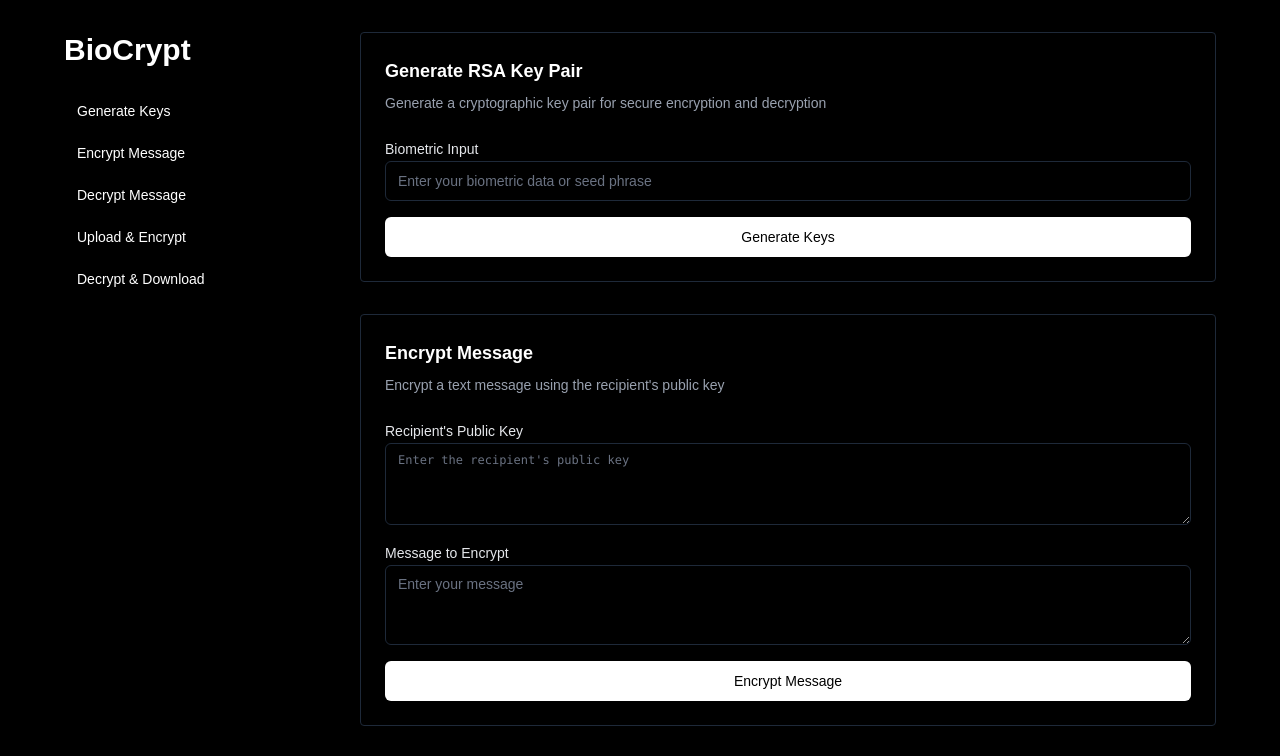
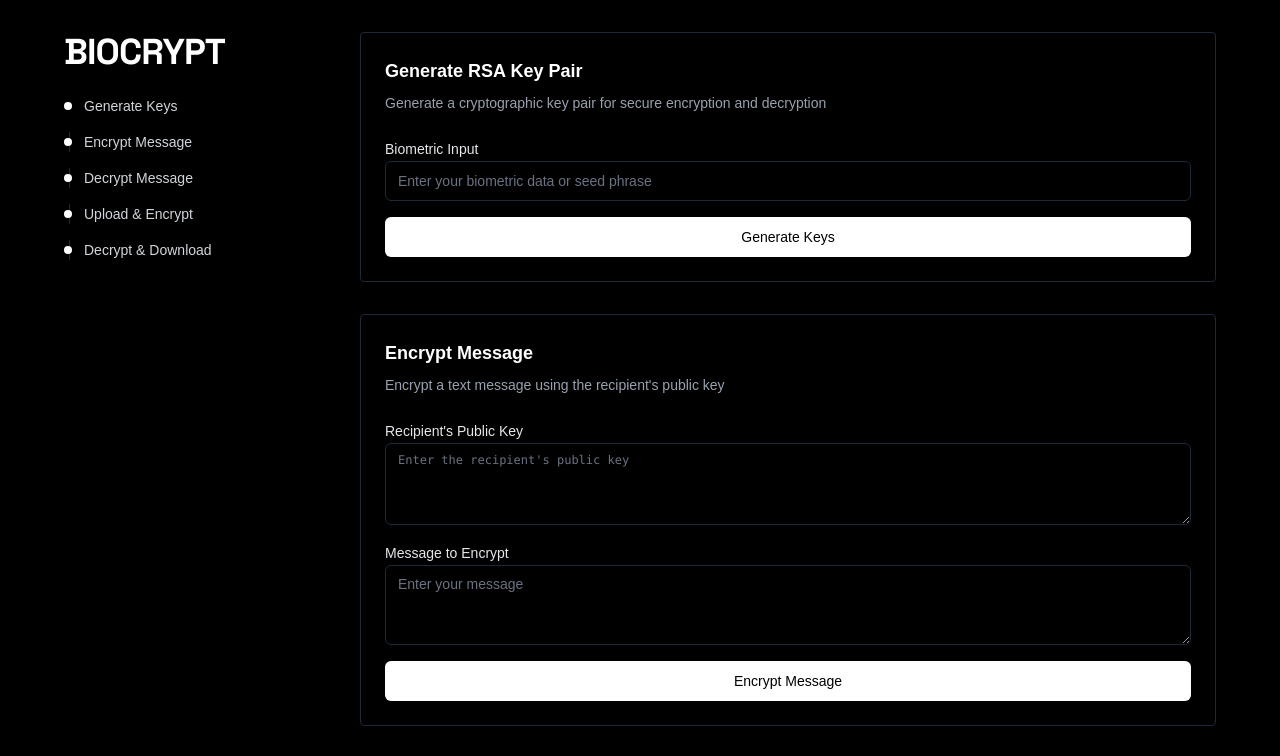
Before and after one commit to pieakshat/Eth-Delhi, a Next.js app in the folder FE/biocrypt/: page /dashboard in a window 1280 px wide. Shown: the top 756 px of the page. Built offline with nearby package versions, Linux system fonts and the light colour scheme.

Commit message:
feat():added a better ui

```diff
--- a/FE/biocrypt/app/dashboard/page.tsx
+++ b/FE/biocrypt/app/dashboard/page.tsx
@@ -157,13 +157,44 @@ export default function Dashboard() {
     <div className="min-h-screen bg-black text-white p-8">
       <div className="max-w-6xl mx-auto grid grid-cols-12 gap-8">
         <aside className="col-span-12 md:col-span-3">
-          <h1 className="text-3xl font-semibold mb-6">BioCrypt</h1>
-          <nav className="space-y-1 text-sm">
-            <a href="#generate" className="block px-3 py-2 rounded border border-transparent hover:border-gray-700">Generate Keys</a>
-            <a href="#encrypt" className="block px-3 py-2 rounded border border-transparent hover:border-gray-700">Encrypt Message</a>
-            <a href="#decrypt" className="block px-3 py-2 rounded border border-transparent hover:border-gray-700">Decrypt Message</a>
-            <a href="#upload" className="block px-3 py-2 rounded border border-transparent hover:border-gray-700">Upload & Encrypt</a>
-            <a href="#download" className="block px-3 py-2 rounded border border-transparent hover:border-gray-700">Decrypt & Download</a>
+          <h1 className="text-4xl tracking-tight font-black display-font mb-6">BIOCRYPT</h1>
+          <nav className="relative">
+            <ol className="space-y-4 text-sm">
+              <li>
+                <a href="#generate" className="group flex items-center gap-3">
+                  <span className="relative h-2 w-2 rounded-full bg-white group-hover:scale-110 transition" />
+                  <span className="text-gray-300 group-hover:text-white">Generate Keys</span>
+                </a>
+              </li>
+              <li className="relative">
+                <div className="absolute left-[5px] top-0 bottom-0 w-px bg-gray-800" />
+                <a href="#encrypt" className="group flex items-center gap-3">
+                  <span className="relative h-2 w-2 rounded-full bg-white group-hover:scale-110 transition" />
+                  <span className="text-gray-300 group-hover:text-white">Encrypt Message</span>
+                </a>
+              </li>
+              <li className="relative">
+                <div className="absolute left-[5px] top-0 bottom-0 w-px bg-gray-800" />
+                <a href="#decrypt" className="group flex items-center gap-3">
+                  <span className="relative h-2 w-2 rounded-full bg-white group-hover:scale-110 transition" />
+                  <span className="text-gray-300 group-hover:text-white">Decrypt Message</span>
+                </a>
+              </li>
+              <li className="relative">
+                <div className="absolute left-[5px] top-0 bottom-0 w-px bg-gray-800" />
+                <a href="#upload" className="group flex items-center gap-3">
+                  <span className="relative h-2 w-2 rounded-full bg-white group-hover:scale-110 transition" />
+                  <span className="text-gray-300 group-hover:text-white">Upload & Encrypt</span>
+                </a>
+              </li>
+              <li className="relative">
+                <div className="absolute left-[5px] top-0 bottom-0 w-px bg-gray-800" />
+                <a href="#download" className="group flex items-center gap-3">
+                  <span className="relative h-2 w-2 rounded-full bg-white group-hover:scale-110 transition" />
+                  <span className="text-gray-300 group-hover:text-white">Decrypt & Download</span>
+                </a>
+              </li>
+            </ol>
           </nav>
           {alert && (
             <div className="mt-6 text-xs border border-gray-800 rounded p-3 text-gray-200">
--- a/FE/biocrypt/app/globals.css
+++ b/FE/biocrypt/app/globals.css
@@ -51,3 +51,7 @@ body {
   color: var(--foreground);
   font-family: var(--font-sans, Arial, Helvetica, sans-serif);
 }
+
+.display-font {
+  font-family: var(--font-display, var(--font-sans));
+}
--- a/FE/biocrypt/app/layout.tsx
+++ b/FE/biocrypt/app/layout.tsx
@@ -1,9 +1,15 @@
 import type { Metadata } from "next";
-import { Inter } from "next/font/google";
+import { Inter, Space_Grotesk } from "next/font/google";
 import "./globals.css";
 
 const inter = Inter({
   variable: "--font-inter",
+  subsets: ["latin"],
+  display: "swap",
+});
+
+const display = Space_Grotesk({
+  variable: "--font-display",
   subsets: ["latin"],
   display: "swap",
 });
@@ -20,7 +26,7 @@ export default function RootLayout({
 }>) {
   return (
     <html lang="en">
-      <body className={`${inter.variable} antialiased`}>
+      <body className={`${inter.variable} ${display.variable} antialiased`}>
         {children}
       </body>
     </html>
```
